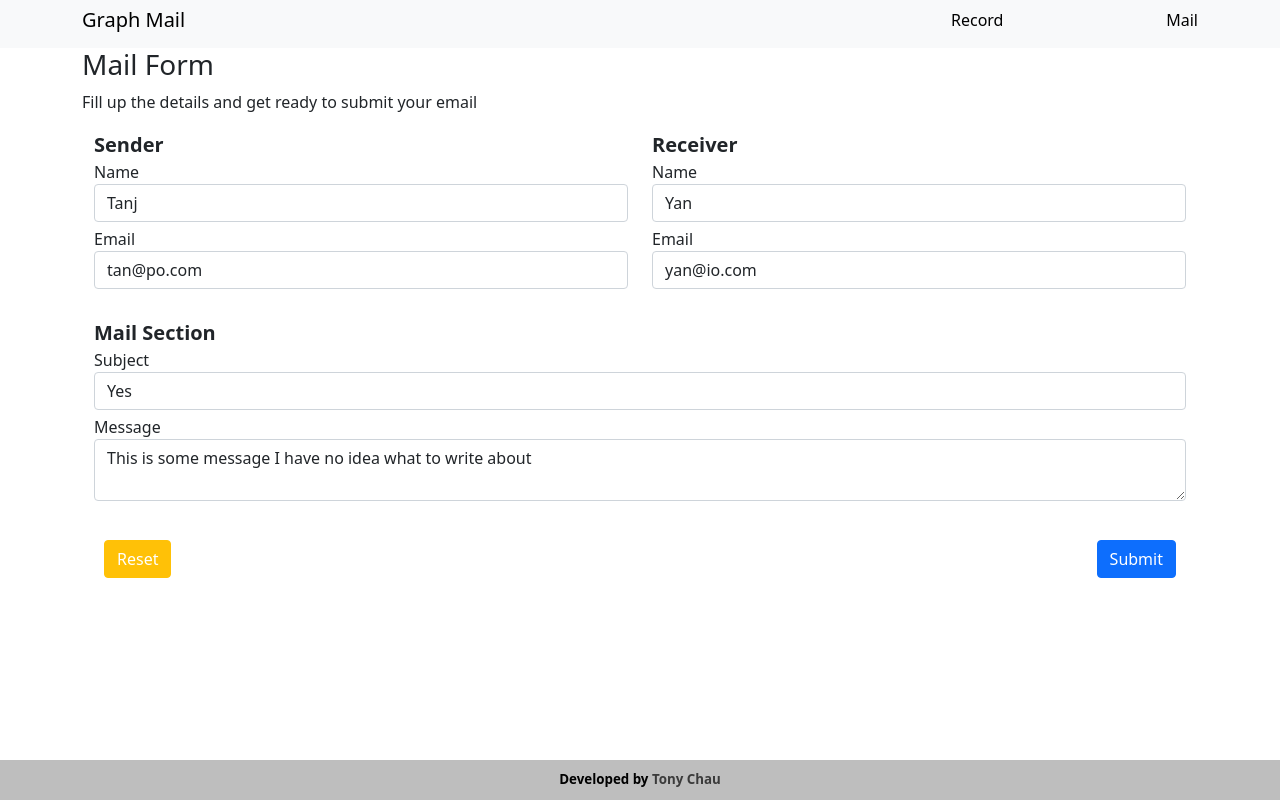
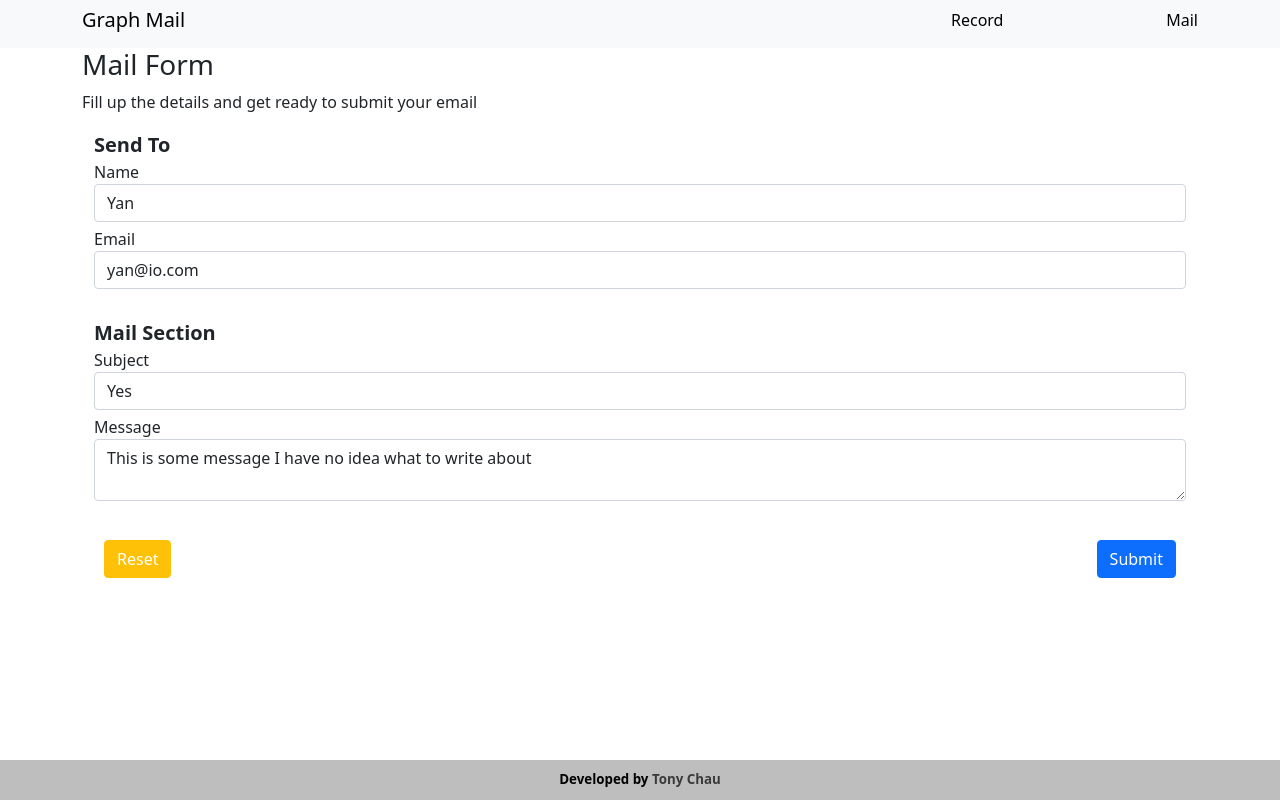
Before and after one commit to Tony-Chau/Graph-Email, a React (Create React App) app in the folder graphmail/: page /mail in a window 1280 px wide. Built offline with nearby package versions, Linux system fonts and the light colour scheme.

Commit message:
Updated UI
Remove the Sender's details since its redundant.

Added Error page

```diff
--- /dev/null
+++ b/graphmail/src/components/Error.js
@@ -0,0 +1,19 @@
+import React, { Component } from 'react';
+import { Link } from 'react-router-dom';
+
+
+
+export default class Error extends Component {
+
+    render() {
+        const style={
+            padding: '20px'
+        };
+        return (
+            <React.Fragment>
+                <h1>404 Page</h1>
+                <span style={style}><Link to="/">Go to Home page</Link></span>
+            </React.Fragment>
+        )
+    }
+}
--- a/graphmail/src/components/Home.js
+++ b/graphmail/src/components/Home.js
@@ -5,6 +5,7 @@ import Nav from './Nav';
 import Record from './Record';
 import Mail from './Mail';
 import Footer from './Footer';
+import Error from './Error';
 
 
 export default class Home extends Component {
@@ -18,6 +19,7 @@ export default class Home extends Component {
                             <Route exact path="/" component={HomePage}/>
                             <Route path="/record" component={Record}/>
                             <Route path="/mail" component={Mail}/>
+                            <Route path="*" component={Error}/>
                         </Switch>
                     </div>
                 </Router>
--- a/graphmail/src/components/Mail.js
+++ b/graphmail/src/components/Mail.js
@@ -40,12 +40,6 @@ export default class Mail extends Component {
 
     updateChange(event, state) {
         switch (state){
-            case "SenderName":
-                this.setState({SenderName: event.target.value});
-                break;
-            case "SenderEmail":
-                this.setState({SenderEmail: event.target.value});
-                break;
             case "Subject":
                 this.setState({Subject: event.target.value});
                 break;
@@ -65,8 +59,6 @@ export default class Mail extends Component {
 
     resetData(){
         this.setState({
-            SenderName: "",
-            SenderEmail: "",
             Subject: "",
             ReceiverName: "",
             ReceiverEmail: "",
@@ -77,7 +69,7 @@ export default class Mail extends Component {
     render() {
         const buttonStyle = {
             margin:'10px',
-            color: 'white'
+            color: '#fff'
         }
         return (
             <React.Fragment>
@@ -85,14 +77,9 @@ export default class Mail extends Component {
                 <p>Fill up the details and get ready to submit your email</p>
                 <form action="/mail" className="mailForm container" method="post" onSubmit={this.submitHandler}>
                     {/* Email Details */}
-                    <section className="row">
-                        <div className="col">
-                            <span className="title">Sender</span>
-                            <FormInput name="SenderName" type="text" labelFor="Sender's Name" label="Name" required="required" change={this.updateChange} value={this.state.SenderName} placeholder="Enter Name"/>
-                            <FormInput name="SenderEmail" type="email" labelFor="Sender's Email" label="Email" required="required" change={this.updateChange} value={this.state.SenderEmail} placeholder="Enter Email"/>
-                        </div>
-                        <div className="col">
-                            <span className="title">Receiver</span>
+                    <section className="">
+                        <div>
+                            <span className="title">Send To</span>
                             <FormInput name="ReceiverName" type="text" labelFor="Receiver's Name" label="Name" required="required" change={this.updateChange} value={this.state.ReceiverName} placeholder="Enter Name"/>
                             <FormInput name="ReceiverEmail" type="email" labelFor="Receiver's Email" label="Email" required="required" change={this.updateChange} value={this.state.ReceiverEmail} placeholder="Enter Email"/>
                         </div>
```
